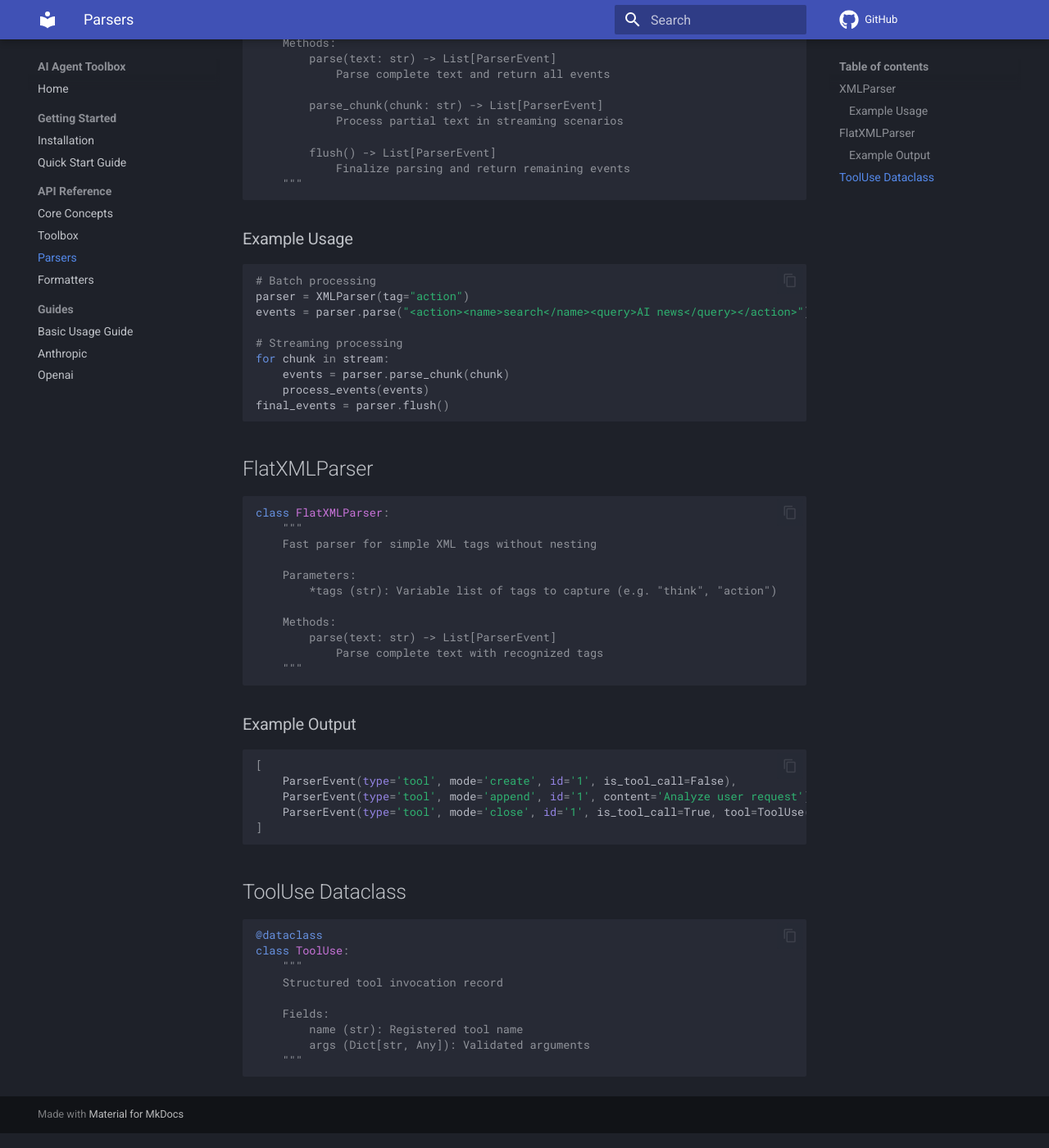
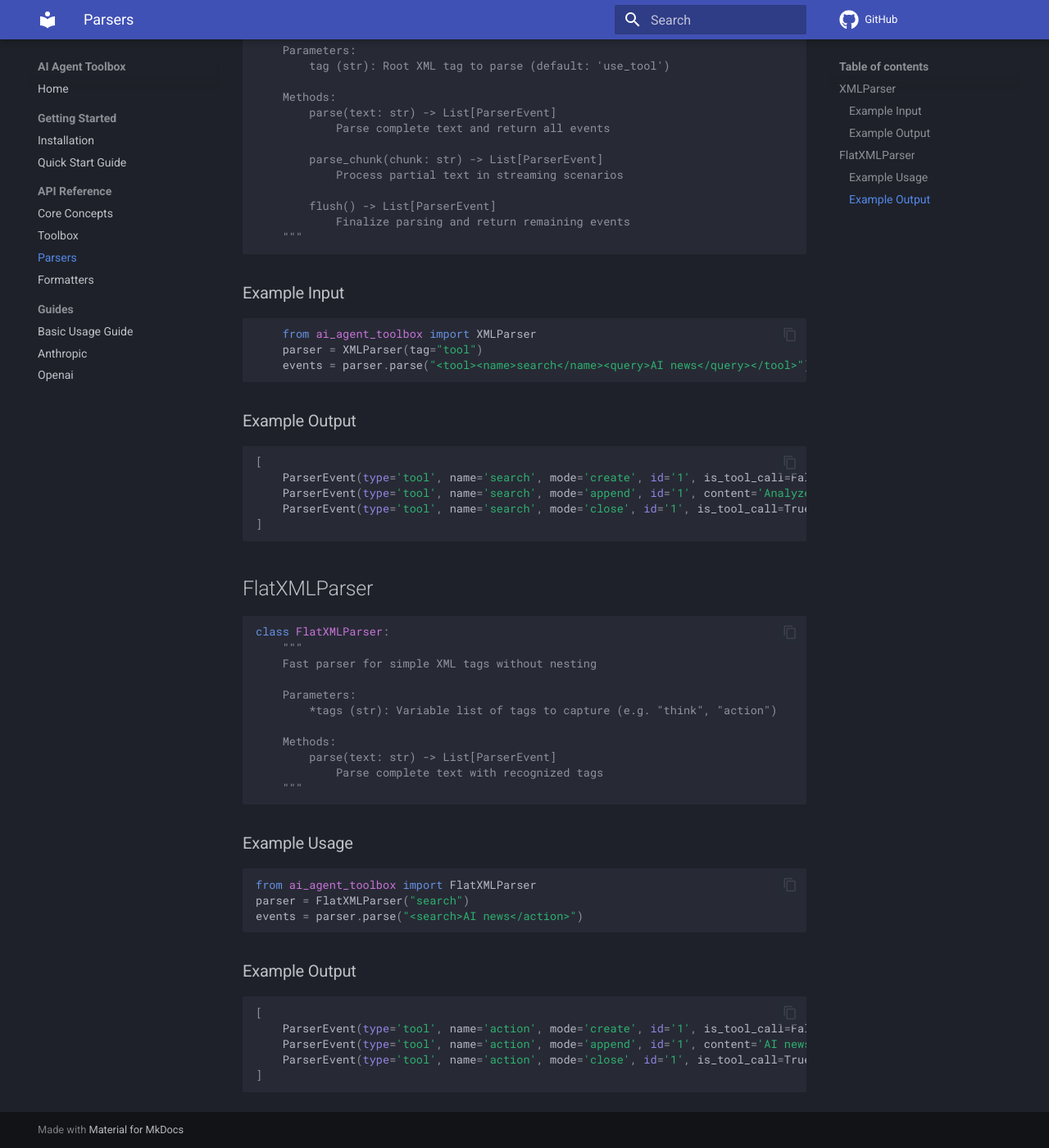
Before and after one commit to 255BITS/ai-agent-toolbox, an MkDocs documentation site: the page built from docs/api-reference/parsers.md, in a window 1280 px wide and 1400 px high, scrolled down 331 px. Shown: the whole window at 82% size. Built offline with MkDocs 1.6.1 and Material for MkDocs 9.7.7, drawn with Linux system fonts in a browser that asks for light colours; comment, search, counter and statistics services are not loaded; some of the changed text lies outside the part shown.

Commit message:
update docs

````diff
--- a/docs/api-reference/parsers.md
+++ b/docs/api-reference/parsers.md
@@ -1,4 +1,6 @@
 # Parsers
+
+AI Agent Toolbox parsers are fast and support streaming.
 
 ## XMLParser
 
@@ -22,21 +24,24 @@ class XMLParser:
     """
 ```
 
-### Example Usage
+### Example Input
+```python
+    from ai_agent_toolbox import XMLParser
+    parser = XMLParser(tag="tool")
+    events = parser.parse("<tool><name>search</name><query>AI news</query></tool>")
+```
+### Example Output
 
 ```python
-# Batch processing
-parser = XMLParser(tag="action")
-events = parser.parse("<action><name>search</name><query>AI news</query></action>")
-
-# Streaming processing
-for chunk in stream:
-    events = parser.parse_chunk(chunk)
-    process_events(events)
-final_events = parser.flush()
+[
+    ParserEvent(type='tool', name='search', mode='create', id='1', is_tool_call=False),
+    ParserEvent(type='tool', name='search', mode='append', id='1', content='Analyze user request'), TODO
+    ParserEvent(type='tool', name='search', mode='close', id='1', is_tool_call=True, tool=ToolUse(name='think'))
+]
 ```
 
 ## FlatXMLParser
+
 
 ```python
 class FlatXMLParser:
@@ -52,26 +57,20 @@ class FlatXMLParser:
     """
 ```
 
+### Example Usage
+
+```python
+from ai_agent_toolbox import FlatXMLParser
+parser = FlatXMLParser("search")
+events = parser.parse("<search>AI news</action>")
+```
+
 ### Example Output
 
 ```python
 [
-    ParserEvent(type='tool', mode='create', id='1', is_tool_call=False),
-    ParserEvent(type='tool', mode='append', id='1', content='Analyze user request'),
-    ParserEvent(type='tool', mode='close', id='1', is_tool_call=True, tool=ToolUse(name='think'))
+    ParserEvent(type='tool', name='action', mode='create', id='1', is_tool_call=False),
+    ParserEvent(type='tool', name='action', mode='append', id='1', content='AI news'),
+    ParserEvent(type='tool', name='action', mode='close', id='1', is_tool_call=True, content='AI news')
 ]
 ```
-
-## ToolUse Dataclass
-
-```python
-@dataclass
-class ToolUse:
-    """
-    Structured tool invocation record
-
-    Fields:
-        name (str): Registered tool name
-        args (Dict[str, Any]): Validated arguments
-    """
-```
````
